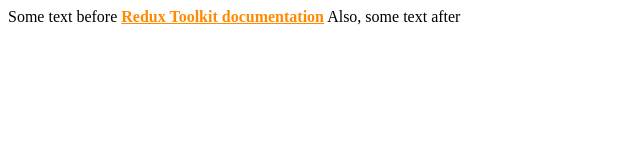
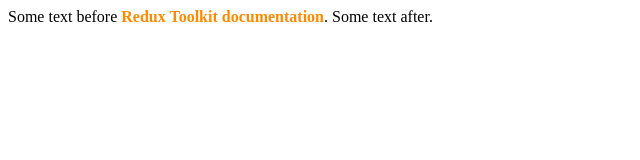
Before and after one commit to olehplay/link-in-text, a plain HTML site: page index.html in a window 1280 px wide. Shown: the full height of the page, 0-640 px from the left. Drawn offline with Linux system fonts and the light colour scheme.

Commit message:
Update index.html

```diff
--- a/index.html
+++ b/index.html
@@ -1,9 +1,7 @@
 <!-- Change the value for the href attribute. Also, change the text between opening and closing <a> tag. -->
 Some text before <a
-  href="https://redux-toolkit.js.org/"
-  target="_blank"
-  style="color: #ff8a00; font-weight: 600"
-  onmouseover="this.style.color='#ff0000'"
-  onmouseout="this.style.color='#d27204'"
-  >Redux Toolkit documentation</a
-> Also, some text after
+href="https://redux-toolkit.js.org/"
+target="_blank"
+style="color: #ff8a00; font-weight: 600; text-decoration: none; transition: 0.3s ease-in-out;"
+onmouseover="this.style.color='#ff0000'"
+onmouseout="this.style.color='#d27204'">Redux Toolkit documentation</a>. Some text after.
```
